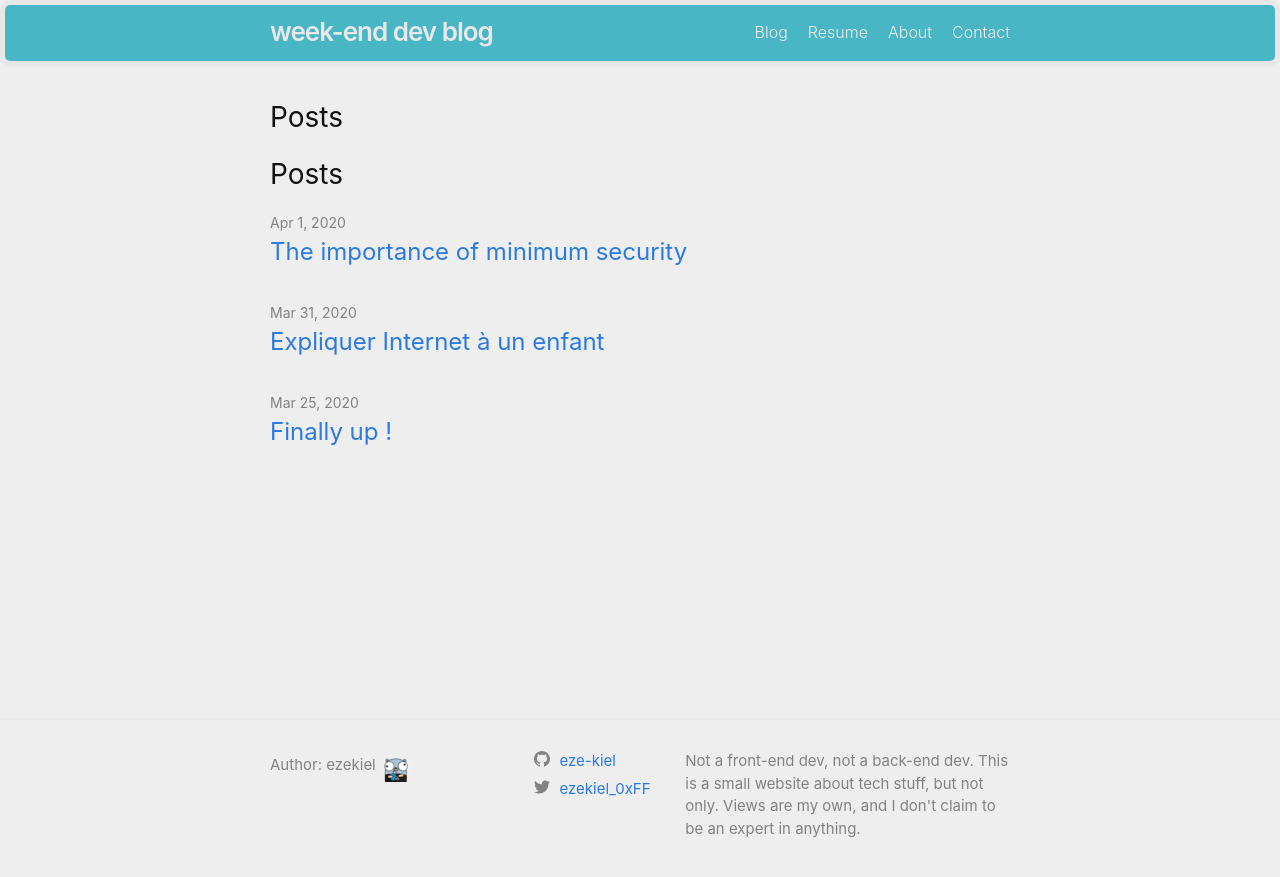
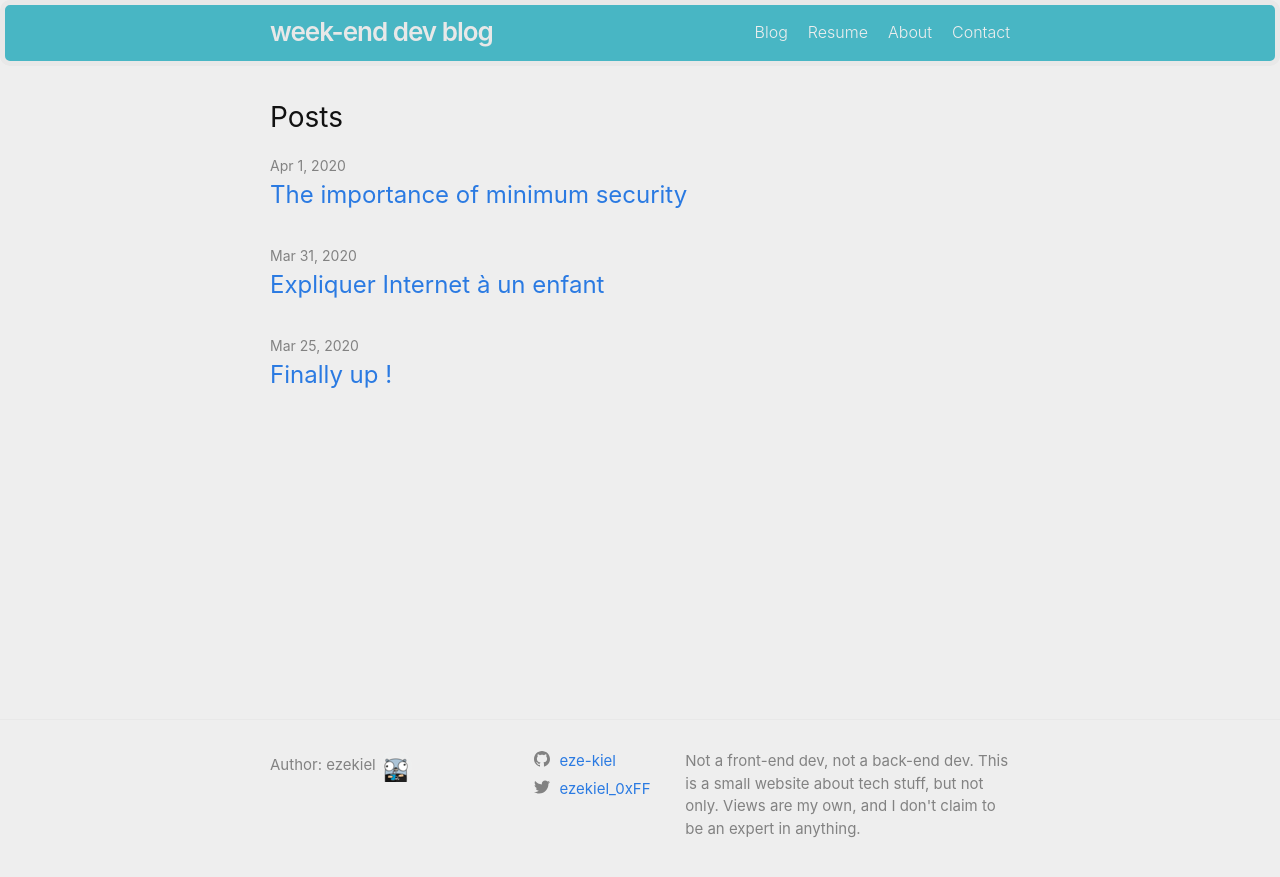
Before and after one commit to eze-kiel/old-eze-kiel.github.io, a Jekyll site: the page built from index.markdown, in a window 1280 px wide. Shown: the top 877 px of the page. Built offline with Jekyll 4.4.1, drawn with Linux system fonts in a browser that asks for light colours.

Commit message:
modified home page

```diff
--- a/_layouts/home.html
+++ b/_layouts/home.html
@@ -12,7 +12,6 @@ layout: default
 
   {%- if site.posts.size > 0 -%}
     <h2 class="post-list-heading">{{ page.list_title | default: "Posts" }}</h2>
-    <h2 class="post-list-heading">{{ "Posts"}}</h2>
     <ul class="post-list">
       {%- for post in site.posts -%}
       <li>
```
